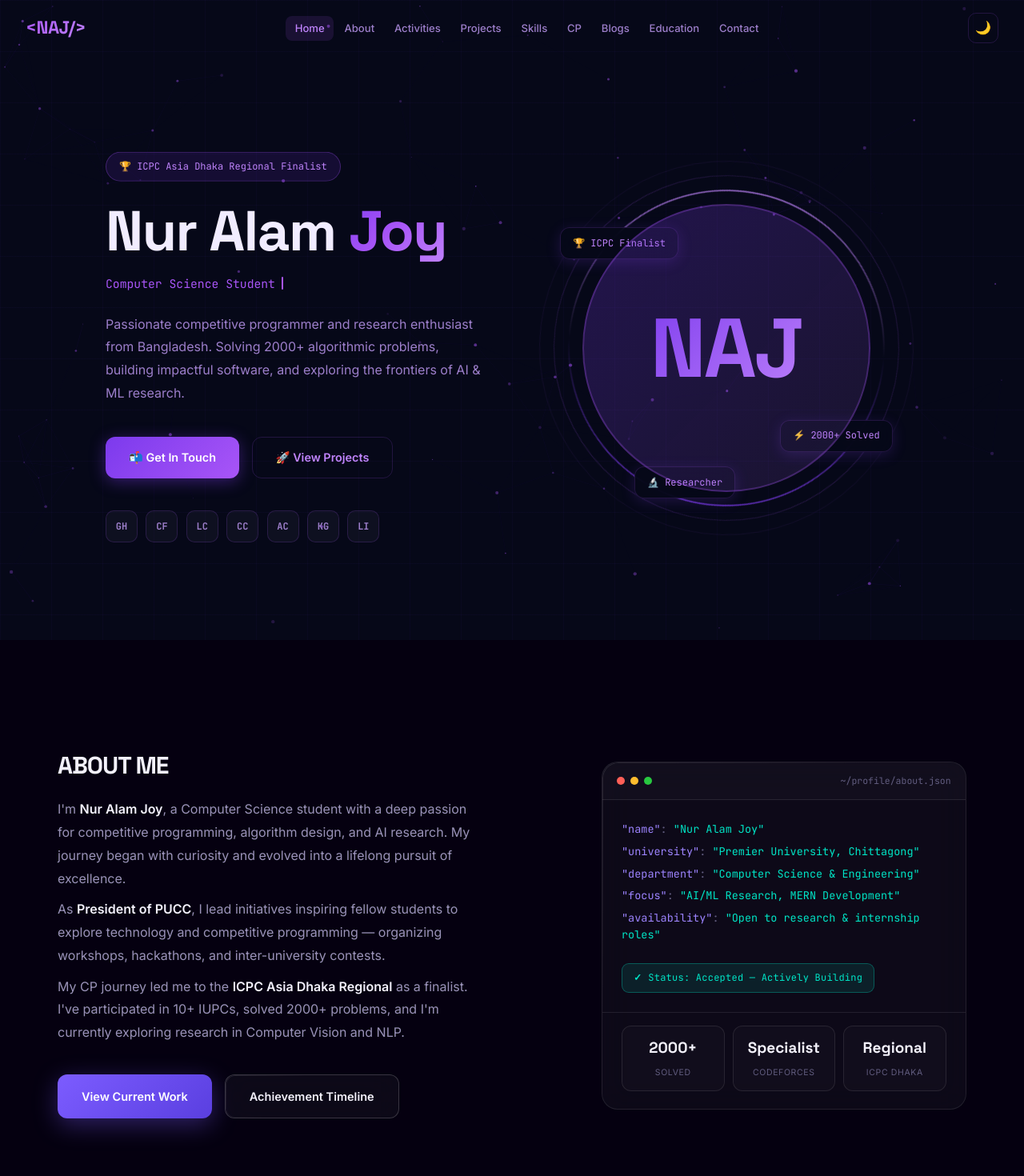
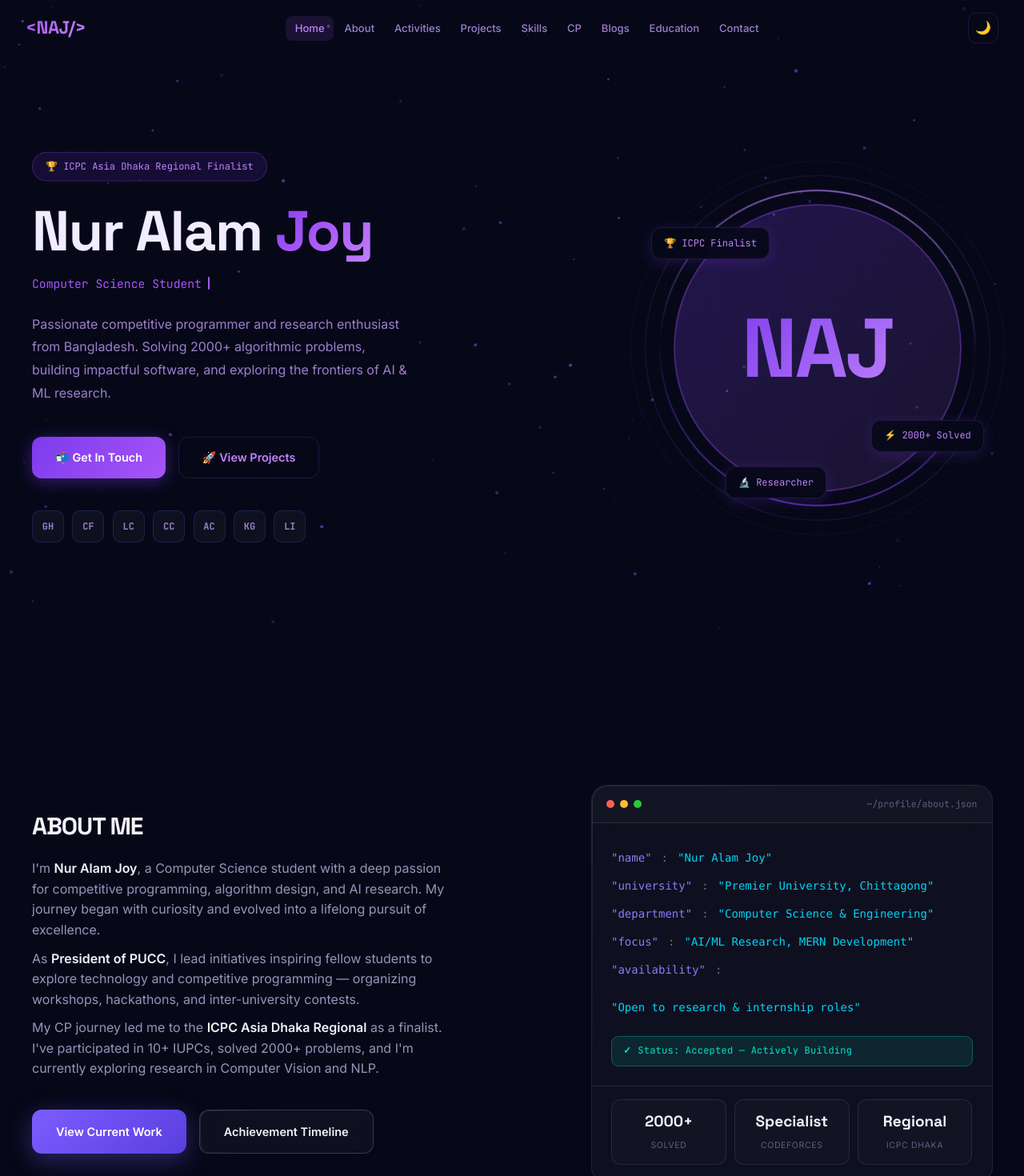
Before and after one commit to nuralamjoy/my_portfolio, a React (Vite) app: page / in a window 1280 px wide. Shown: the top 1470 px of the page at 80% size. Built offline with nearby package versions, Linux system fonts and the light colour scheme.

Commit message:
update about.jsx

```diff
--- a/src/components/About/AboutMe.css
+++ b/src/components/About/AboutMe.css
@@ -16,7 +16,7 @@
   --display: "Space Grotesk", sans-serif;
   --body: "Inter", sans-serif;
 
-  background: var(--bg);
+  /* background: var(--bg); */
   color: var(--text);
   font-family: var(--body);
   line-height: 1.6;
@@ -35,11 +35,12 @@
 }
 
 .about-me-root section {
-  position: relative;
+  /* position: relative; */
   z-index: 1;
   max-width: 1200px;
+  /* background-color: #28c840; */
   margin: 0 auto;
-  padding: 120px 32px;
+  /* padding: 120px 32px; */
 }
 @media (max-width: 768px) {
   .about-me-root section {
@@ -88,7 +89,7 @@ HERO
 .about-me-root .hero-grid {
   display: grid;
   grid-template-columns: 1.15fr 0.85fr;
-  gap: 64px;
+  gap: 20px;
   align-items: center;
   width: 100%;
 }
@@ -187,14 +188,8 @@ HERO
   border: none;
   box-shadow: 0 8px 30px rgba(124, 92, 255, 0.35);
 }
-.about-me-root .btn-ghost {
-  background: var(--surface);
-  color: var(--text);
-}
-.about-me-root .btn span.magnet {
-  display: inline-flex;
-  transition: transform 0.15s ease;
-}
+
+
 
 /* ---- terminal / judge card (signature element) ---- */
 .about-me-root .judge-card {
@@ -234,33 +229,18 @@ HERO
 }
 
 .about-me-root .judge-body {
+
   padding: 26px 24px 24px;
   font-family: var(--mono);
   font-size: 13.5px;
 }
-.about-me-root .judge-line {
-  color: var(--muted);
-  margin-bottom: 6px;
-}
-.about-me-root .judge-key {
-  color: var(--violet-soft);
-}
-.about-me-root .judge-str {
-  color: var(--cyan);
-}
-.about-me-root .judge-punc {
-  color: var(--muted-2);
-}
 
-@keyframes aboutMeSpinBorder {
-  to {
-    transform: rotate(360deg);
-  }
-}
+
+
 
 .about-me-root .verdict {
   margin-top: 18px;
-  display: inline-flex;
+  display: flex;
   align-items: center;
   gap: 8px;
   padding: 8px 14px;
@@ -278,12 +258,15 @@ HERO
 }
 .about-me-root .cursor-blink {
   display: inline-block;
-  width: 7px;
+  position: absolute;
+  /* bottom: 10; */
+  /* left: 430px; */
+  width: 5px;
   height: 15px;
   background: var(--cyan);
   margin-left: 2px;
   animation: aboutMeBlink 1s steps(1) infinite;
-  vertical-align: middle;
+
 }
 @keyframes aboutMeBlink {
   50% {
@@ -324,3 +307,7 @@ HERO
   transform-style: preserve-3d;
   will-change: transform;
 }
+
+.JsonData{
+  line-height: 2.5;
+}
--- a/src/components/About/AboutMe.jsx
+++ b/src/components/About/AboutMe.jsx
@@ -66,7 +66,7 @@ export default function AboutMe() {
         {/* ================= HERO ================= */}
         <section className="hero" id="about">
           <div className="hero-grid">
-            <div className="hero-left reveal">
+            <div className="hero-left reveal ">
               <h1 className="hero-title">ABOUT ME</h1>
               <div className="hero-desc">
                 <p>
@@ -102,7 +102,9 @@ export default function AboutMe() {
               </div>
             </div>
 
-            <div className="hero-right reveal">
+            {/* ========right section json style====== */}
+
+            <div className="hero-right reveal ">
               <div className="glass judge-card card-tilt">
                 <div className="judge-topbar">
                   <div className="traffic">
@@ -113,38 +115,21 @@ export default function AboutMe() {
                   <div className="judge-path">~/profile/about.json</div>
                 </div>
                 <div className="judge-body">
-                  <div className="judge-line">
-                    <span className="judge-key">"name"</span>
-                    <span className="judge-punc">:</span>{" "}
-                    <span className="judge-str">"Nur Alam Joy"</span>
-                  </div>
-                  <div className="judge-line">
-                    <span className="judge-key">"university"</span>
-                    <span className="judge-punc">:</span>{" "}
-                    <span className="judge-str">
-                      "Premier University, Chittagong"
-                    </span>
-                  </div>
-                  <div className="judge-line">
-                    <span className="judge-key">"department"</span>
-                    <span className="judge-punc">:</span>{" "}
-                    <span className="judge-str">
-                      "Computer Science & Engineering"
-                    </span>
-                  </div>
-                  <div className="judge-line">
-                    <span className="judge-key">"focus"</span>
-                    <span className="judge-punc">:</span>{" "}
-                    <span className="judge-str">
-                      "AI/ML Research, MERN Development"
-                    </span>
-                  </div>
-                  <div className="judge-line">
-                    <span className="judge-key">"availability"</span>
-                    <span className="judge-punc">:</span>{" "}
-                    <span className="judge-str">
-                      "Open to research & internship roles"
-                    </span>
+
+                  {/* JSON Data */}
+                  <div className="JsonData relative font-mono text-sm">
+                    {profile.map((item) => (
+                      <div
+                        key={item.key}
+                        className="flex flex-wrap items-start gap-3"
+                      >
+                        <span className="text-[#8b7cf6]">"{item.key}"</span>
+
+                        <span className="text-white/40">:</span>
+
+                        <span className="text-cyan-400">"{item.value}"</span>
+                      </div>
+                    ))}
                     <span className="cursor-blink"></span>
                   </div>
                   <div className="verdict">
--- a/src/components/Home/Home.css
+++ b/src/components/Home/Home.css
@@ -1,30 +1,46 @@
 #home {
   min-height: 100vh;
+  /* background-color: blanchedalmond; */
+  /* width: 1200px; */
+  /* max-width: 1200px; */
   display: flex;
   align-items: center;
+  justify-content: center;
   padding-top: var(--nav-h);
   position: relative;
   overflow: hidden;
 }
+.Home {
+  width: 100%;
+  max-width: 1200px;
+  margin: 0 auto;
+  /* background-color: aquamarine; */
+}
 .grid-ov {
+
   position: absolute;
   inset: 0;
   pointer-events: none;
   background-image: linear-gradient(rgba(124, 58, 237, 0.04) 1px, transparent 1px),
     linear-gradient(90deg, rgba(124, 58, 237, 0.04) 1px, transparent 1px);
   background-size: 64px 64px;
+  /* background-color: antiquewhite; */
 }
-.hero-grid {
+.home-grid {
+  width: 100%;
+  max-width: 1200px;
+  margin: 0 auto;
   display: grid;
   grid-template-columns: 1fr 1fr;
-  gap: 3.5rem;
-  align-items: center;
   width: 100%;
 }
-.hero-l {
+.home-l {
+  width: 100%;
+  justify-self: start;
   z-index: 1;
+  /* background-color: beige; */
 }
-.hero-badge {
+.home-badge {
   display: inline-flex;
   align-items: center;
   gap: 0.5rem;
@@ -47,7 +63,7 @@
     transform: translateY(-6px);
   }
 }
-.hero-name {
+.home-name {
   font-family: var(--font-d);
   font-size: clamp(2.6rem, 5.5vw, 4.8rem);
   font-weight: 700;
@@ -55,13 +71,13 @@
   letter-spacing: -1.5px;
   margin-bottom: 1rem;
 }
-.hero-name .gn {
+.home-name .gn {
   background: linear-gradient(135deg, var(--p1), var(--p2), var(--p3));
   -webkit-background-clip: text;
   -webkit-text-fill-color: transparent;
   background-clip: text;
 }
-.hero-type {
+.home-type {
   font-family: var(--font-m);
   font-size: 0.92rem;
   color: var(--p2);
@@ -89,28 +105,37 @@
     opacity: 0;
   }
 }
-.hero-desc {
+.home-desc {
   font-size: 1rem;
   color: var(--txt2);
   line-height: 1.8;
   margin-bottom: 2.5rem;
   max-width: 480px;
+  /* background-color: blue; */
 }
-.hero-cta {
+.home-cta {
   display: flex;
   gap: 1rem;
   flex-wrap: wrap;
   margin-bottom: 2.5rem;
 }
-.hero-r {
+.home-r {
+  width: 100%;
+  justify-self: end;
+  /* background-color: rgb(43, 4, 76); */
   display: flex;
-  justify-content: center;
+  justify-content: flex-end;
+  align-content: end;
+
   align-items: center;
+
 }
 .av-wrap {
   position: relative;
   width: 360px;
   height: 360px;
+  margin-right: 38px;
+
 }
 .av-ring1 {
   position: absolute;
@@ -122,6 +147,7 @@
   -webkit-mask-composite: destination-out;
   mask-composite: exclude;
   animation: spin 9s linear infinite;
+  /* right: 0; */
 }
 .av-ring2 {
   position: absolute;
@@ -129,6 +155,7 @@
   border-radius: 50%;
   border: 1px solid rgba(168, 85, 247, 0.18);
   animation: spin 16s linear infinite reverse;
+  /* right: 0; */
 }
 .av-ring3 {
   position: absolute;
@@ -136,6 +163,7 @@
   border-radius: 50%;
   border: 1px solid rgba(168, 85, 247, 0.07);
   animation: spin 24s linear infinite;
+  /* right: 0; */
 }
 @keyframes spin {
   to {
@@ -185,24 +213,27 @@
   top: 8%;
   left: -28px;
   animation: floatBadge 3s ease-in-out infinite;
+  z-index: 1111111111;
 }
 .chip2 {
   bottom: 14%;
   right: -28px;
   animation: floatBadge 3.6s ease-in-out infinite 0.4s;
+  z-index: 1111111111;
 }
 .chip3 {
   bottom: -8px;
   left: 18%;
   animation: floatBadge 4.2s ease-in-out infinite 0.9s;
+  z-index: 1111111111;
 }
 
 @media (max-width: 900px) {
-  .hero-grid {
+  .home-grid {
     grid-template-columns: 1fr;
     text-align: center;
   }
-  .hero-r {
+  .home-r {
     order: -1;
   }
   .av-wrap,
@@ -210,12 +241,12 @@
     width: 270px;
     height: 270px;
   }
-  .hero-cta,
+  .home-cta,
   .socials,
   .hero-type {
     justify-content: center;
   }
-  .hero-desc {
+  .home-desc {
     max-width: 100%;
   }
 }
--- a/src/components/Home/Home.jsx
+++ b/src/components/Home/Home.jsx
@@ -61,27 +61,27 @@ export default function Home({ startTyping }) {
   return (
     <section id="home">
       <div className="grid-ov"></div>
-      <div className="wrap">
-        <div className="hero-grid">
-          <div className="hero-l fi vis">
-            <div className="hero-badge">
+      <div className="Home">
+        <div className="home-grid">
+          <div className="home-l fi vis">
+            <div className="home-badge">
               🏆 ICPC Asia Dhaka Regional Finalist
             </div>
-            <h1 className="hero-name">
+            <h1 className="home-name">
               <span>Nur Alam</span>
 
               <span className="gn"> Joy</span>
             </h1>
-            <div className="hero-type">
+            <div className="home-type">
               <span>{text}</span>
               <span className="cursor"></span>
             </div>
-            <p className="hero-desc">
+            <p className="home-desc">
               Passionate competitive programmer and research enthusiast from
               Bangladesh. Solving 2000+ algorithmic problems, building impactful
               software, and exploring the frontiers of AI &amp; ML research.
             </p>
-            <div className="hero-cta">
+            <div className="home-cta">
               <a href="#contact" className="btn-p">
                 📬 Get In Touch
               </a>
@@ -105,7 +105,7 @@ export default function Home({ startTyping }) {
             </div>
           </div>
 
-          <div className="hero-r fi vis" style={{ transitionDelay: "0.18s" }}>
+          <div className="home-r fi vis" style={{ transitionDelay: "0.18s" }}>
             <div className="av-wrap">
               <div className="av-ring1"></div>
               <div className="av-ring2"></div>
```
